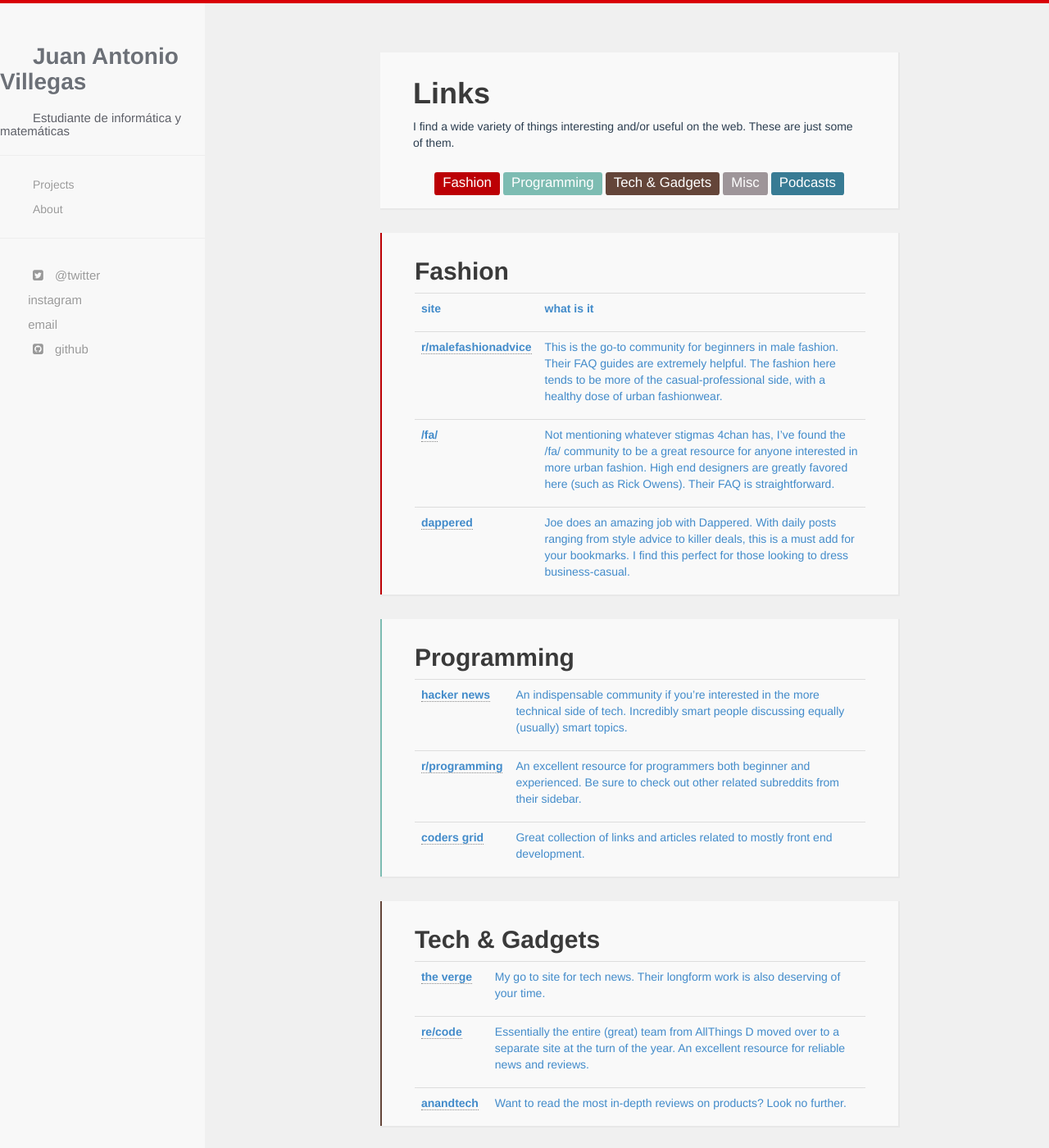
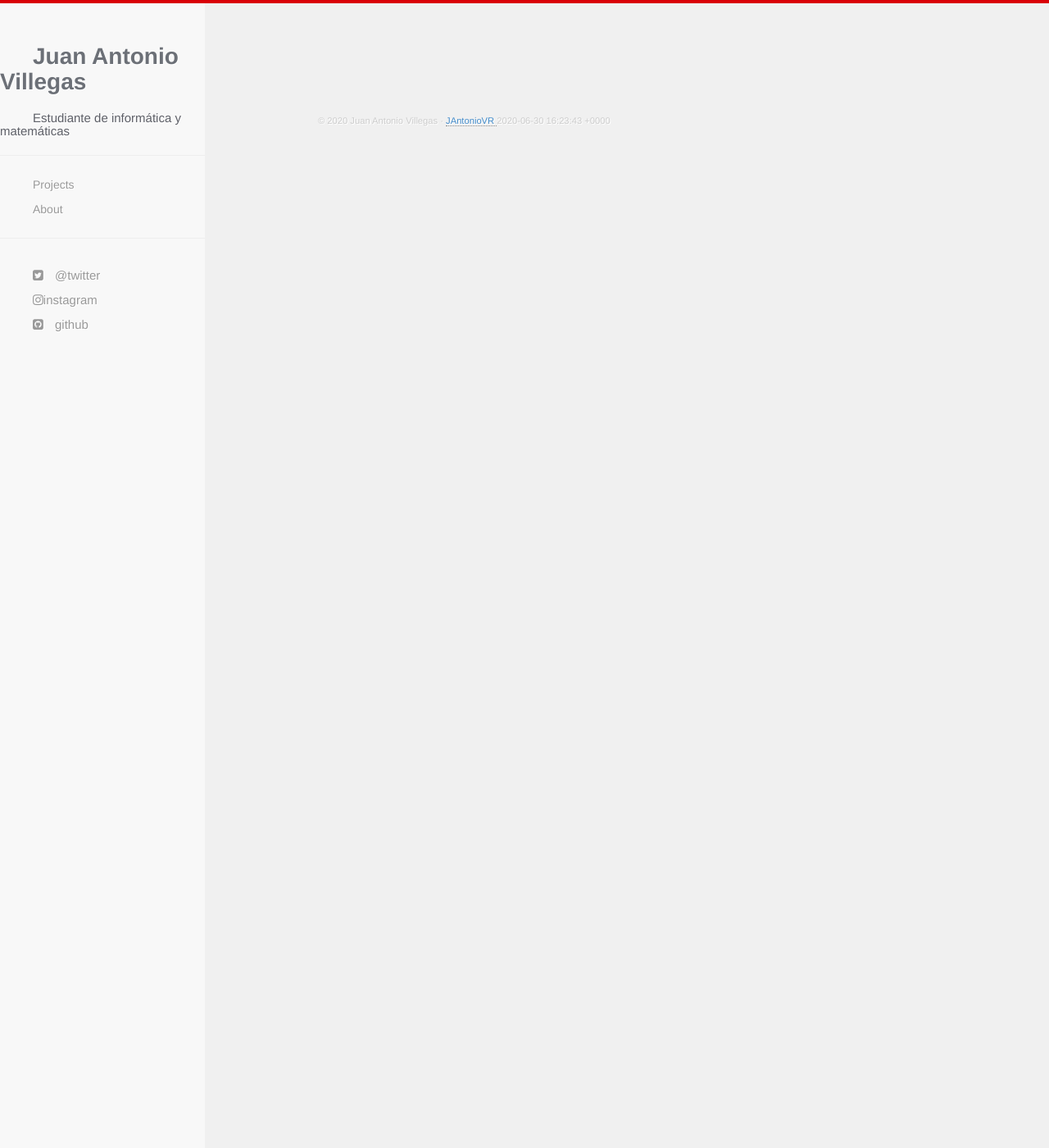
Before and after one commit to JAntonioVR/jantoniovr.github.io, a Jekyll site: the page built from links.html, in a window 1280 px wide and 1400 px high. Shown: the whole window at 82% size. Built offline with Jekyll 4.4.1, drawn with Linux system fonts in a browser that asks for light colours; nearby versions of some CDN libraries; Markdown is read by kramdown in place of the engine named in the settings; some of the changed text lies outside the part shown.

Commit message:
Dejo las entradas en blanco

```diff
--- a/_config.yml
+++ b/_config.yml
@@ -11,7 +11,6 @@
 
 
 highlighter: rouge
-markdown: redcarpet
 redcarpet:
   extensions: ["tables"]
 
--- a/_includes/navigation.html
+++ b/_includes/navigation.html
@@ -32,8 +32,7 @@
     <hr />
     <div id="social-wrapper">
       <li> <a href="{{ site.twitter }}"><i class="fa fa-twitter-square"></i> @twitter</a></li>
-      <li> <a href="{{ site.instagram }}"><i class="fa fa-instagram-square"></i> instagram</a> </li>
-      <li> <a href="{{ site.gmail }}"><i class="fa fa-gmail-square"></i> email</a></li>
+      <li> <a href="{{ site.instagram }}"><i class="fa fa-instagram" aria-hidden="true"></i>instagram</a> </li>
       <li> <a href="{{ site.github }}"><i class="fa fa-github-square"></i> github</a> </li>
     </div>
   </ul>
--- a/links.html
+++ b/links.html
@@ -2,7 +2,7 @@
 title: Links
 ---
   <div class="container">
-
+<!--
     <div id="article">
       <h1>Links</h1>
       <p>I find a wide variety of things interesting and/or useful on the web. These are just some of them.</p>
@@ -197,5 +197,5 @@
         </tbody>
       </table>
     </div>
-
+--->
   </div>
--- a/projects.html
+++ b/projects.html
@@ -6,12 +6,13 @@
 
   <div class="project-container">
     <h1>Projects</h1>
-    <p>Some of the things I've dabbled on.</p>
+
+    <p></p>
     <br><center>
-    <a href="#"><span class="label label-danger">Photography</span></a>
-    <a href="#"><span class="label label-danger light">Coding</span></a></center>
+    <!-- <a href="#"><span class="label label-danger">Photography</span></a> -->
+    <!-- <a href="#"><span class="label label-danger light">Coding</span></a></center> -->
   </div>
-
+    <!--
   <div class="container">
     <div class="project-box">
       <div class="row">
@@ -74,5 +75,7 @@
         </div>
       </div>
     </div>
+
   </div>
 </div>
+-->
```
Also changed, not shown: 9 other files.
